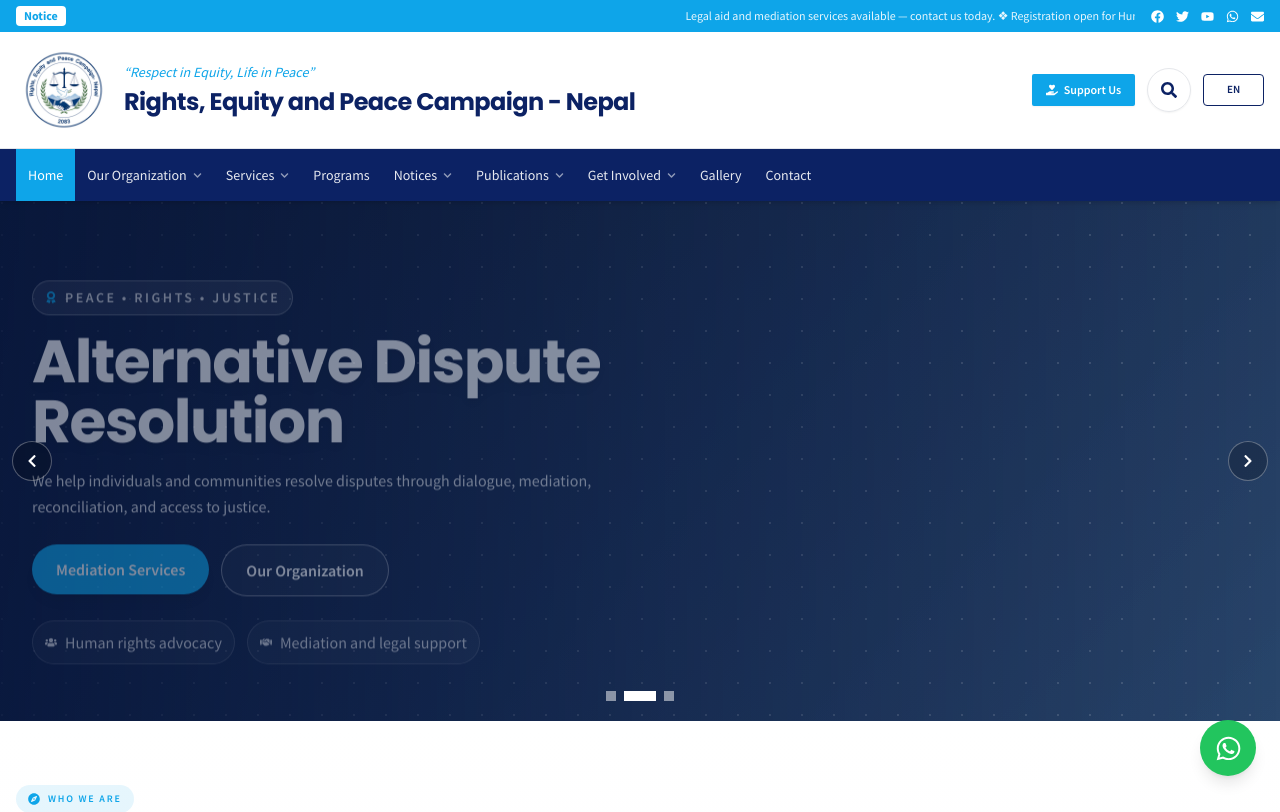
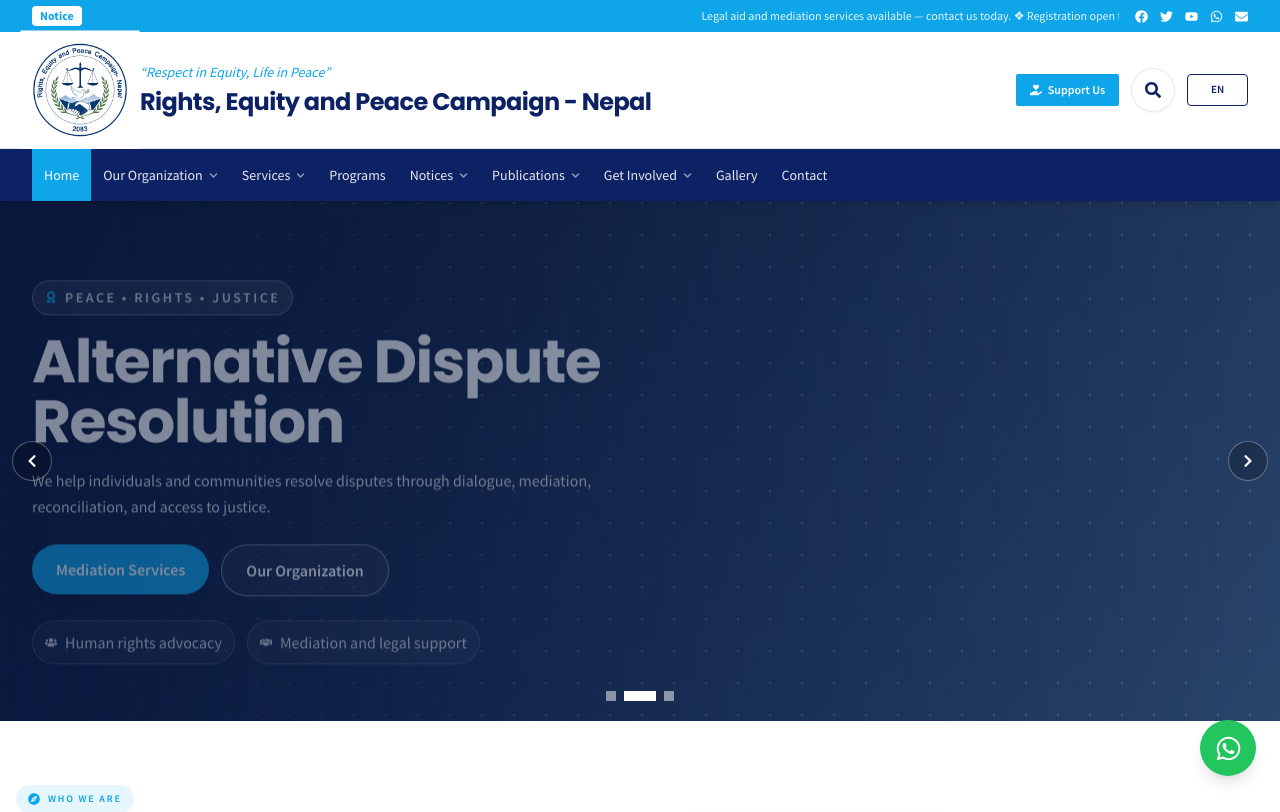
Before and after one commit to AbaeNeupane/REPC-Nepal, a React (Vite) app: page / in a window 1280 px wide. Shown: the top 812 px of the page. Built offline with nearby package versions, Linux system fonts and the light colour scheme.

Commit message:
final commit

```diff
--- a/src/components/Header.jsx
+++ b/src/components/Header.jsx
@@ -125,7 +125,7 @@
         </div>
       )}
 
-      <div className="max-w-7xl mx-auto px-4 sm:px-5 lg:px-4 py-3 sm:py-2.5 flex items-center justify-between gap-3 relative z-10">
+      <div className="w-full px-4 sm:px-6 lg:px-8 py-3 sm:py-2.5 flex items-center justify-between gap-3 relative z-10">
 
         {/* Left: Emblem + Org Name */}
         <Link to="/" className="flex items-center gap-2 sm:gap-3 min-w-0">
@@ -136,7 +136,7 @@
               key={lang} // CRITICAL: Forces React to reset the image element when language changes
               src={lang === 'np' ? '/emblem.png' : '/emblem.jpeg'}
               alt="REPC-Nepal Logo"
-              className="w-full h-full object-contain"
+              className="w-full h-full object-contain scale-[1.24]"
               onError={(e) => {
                 // Fallback emblem if image not found
                 e.target.style.display = 'none';
--- a/src/components/Navigation.jsx
+++ b/src/components/Navigation.jsx
@@ -105,7 +105,7 @@
       ref={navRef}
       className={`lg:bg-navy lg:relative lg:z-[60] max-lg:fixed max-lg:inset-0 max-lg:z-[70] max-lg:pointer-events-none transition-shadow duration-300 ${scrolled ? 'lg:shadow-xl' : 'lg:shadow-md'}`}
     >
-      <div className="max-w-7xl mx-auto px-4">
+      <div className="w-full px-4 sm:px-6 lg:px-8">
 
         {/* ── Desktop nav ────────────────────────────────── */}
         <ul className="hidden lg:flex items-center">
--- a/src/components/TopBar.jsx
+++ b/src/components/TopBar.jsx
@@ -12,7 +12,7 @@
 
   return (
     <div className="bg-sky text-white text-xs py-1.5">
-      <div className="max-w-7xl mx-auto px-4 flex items-center justify-between gap-4">
+      <div className="w-full px-4 sm:px-6 lg:px-8 flex items-center justify-between gap-4">
         {/* Notice Ticker */}
         <div className="flex items-center gap-2 flex-1 overflow-hidden">
           <span className="bg-white text-sky font-bold px-2 py-0.5 rounded text-xs shrink-0">
```
